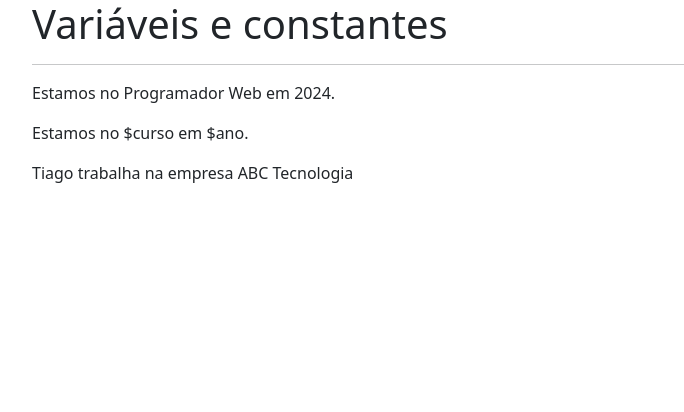
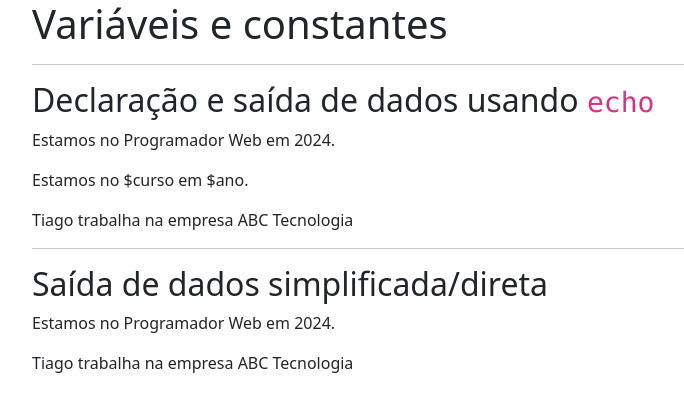
Before and after one commit to tiagoprogweb2024t1/aulas-php, a PHP site: page /02-variaveis-e-constantes.php in a window 1280 px wide. Shown: the top 412 px of the page, without its empty margins (50-734 px from the left). Run offline with PHP 8.4, Linux system fonts and the light colour scheme.

Commit message:
Saída de dados refatorada

```diff
--- a/02-variaveis-e-constantes.php
+++ b/02-variaveis-e-constantes.php
@@ -10,6 +10,8 @@
 <div class="container">
     <h1>Variáveis e constantes</h1>
     <hr>
+
+    <h2>Declaração e saída de dados usando <code>echo</code></h2>
 
 <?php
 // Variáveis
@@ -34,6 +36,17 @@ const EMPRESA = "ABC Tecnologia"; // nova, moderna
 echo "<p>".AUTOR." trabalha na empresa ".EMPRESA."</p>";
 ?>
 
+    <hr>
+
+    <h2>Saída de dados simplificada/direta</h2>
+
+    <!-- Estamos no Programador Web em 2024. -->
+    <p>Estamos no <?=$curso?> em <?=$ano?>.</p>
+
+    <!-- Tiago trabalha na empresa ABC Tecnologia -->
+    <p> <?=AUTOR?> trabalha na empresa <?=EMPRESA?></p>
+
+
 </div>
 
 
```
